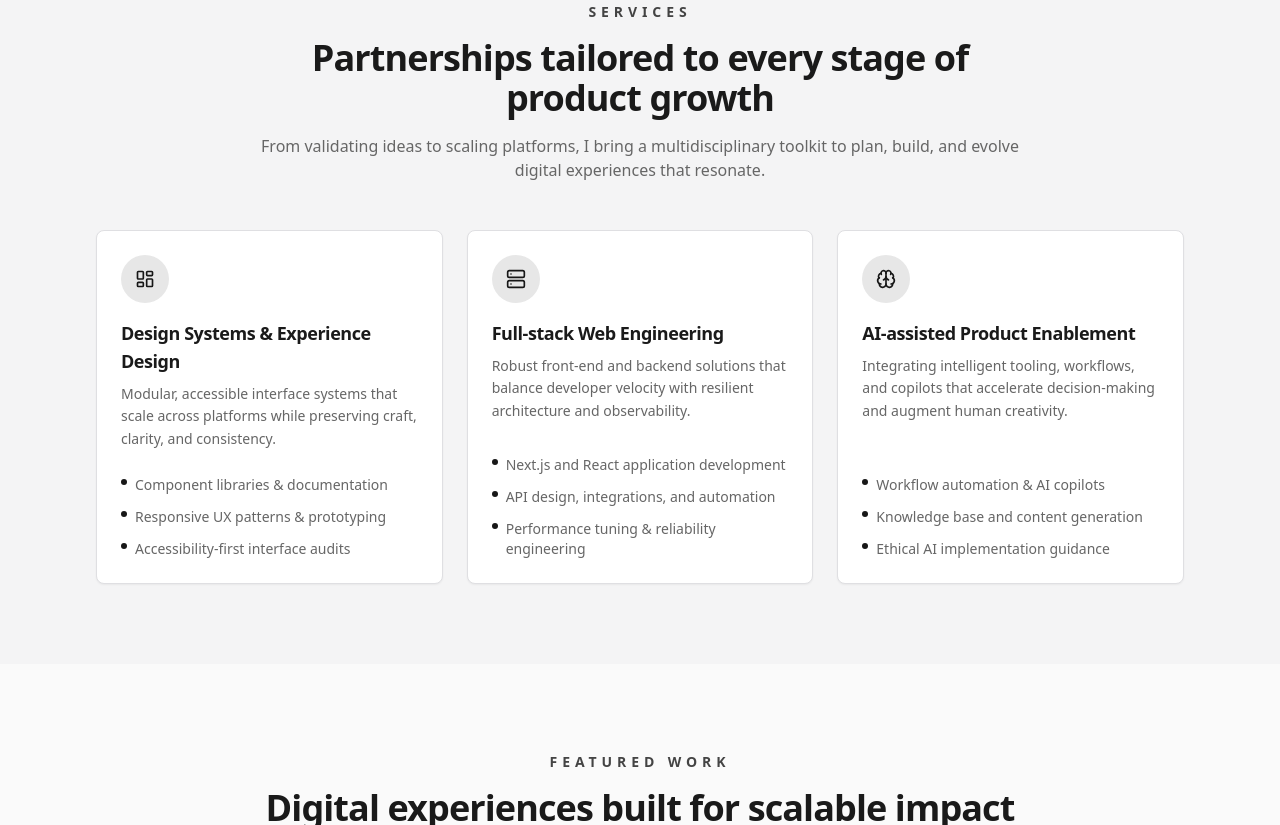
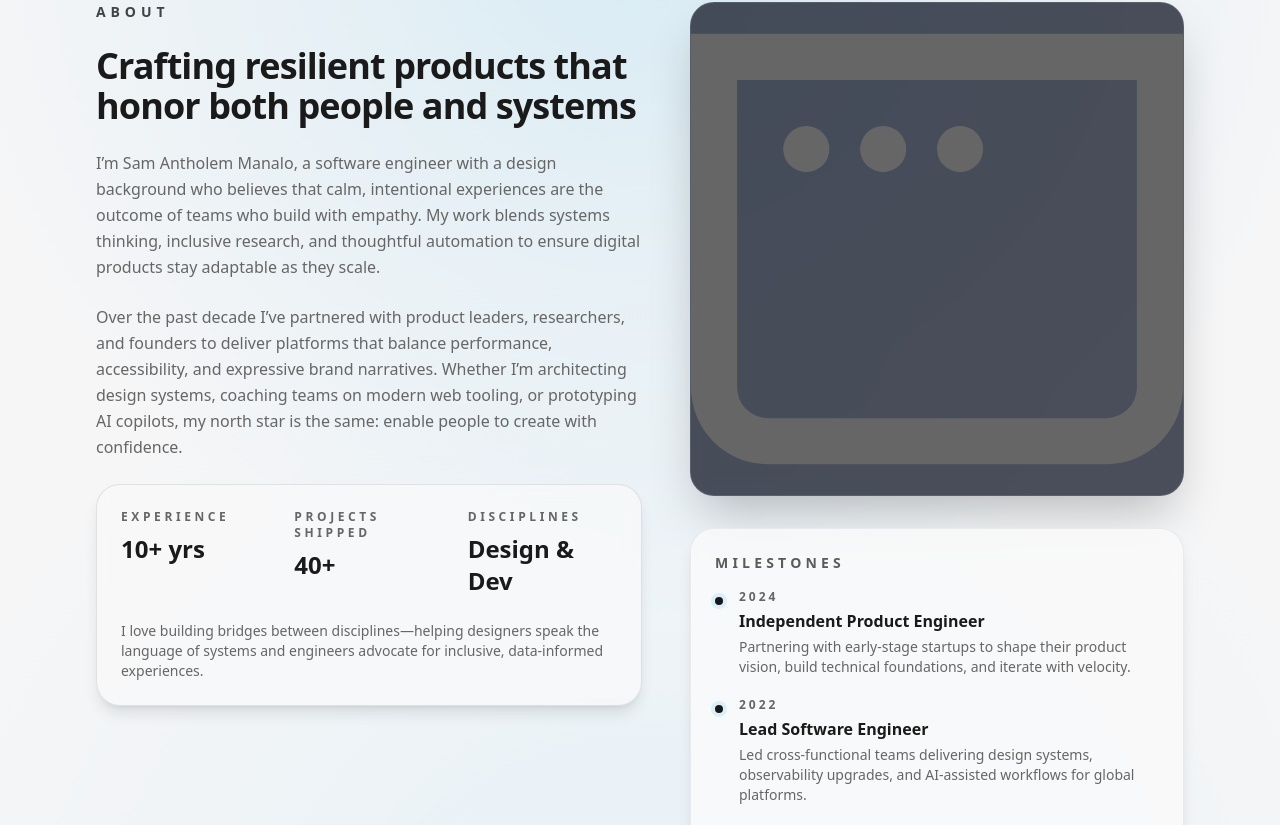
Before and after one commit to Antholem/web-portfolio, a Next.js app: page / in a window 1280 px wide. Shown: the part 815-1640 px from the top of the page. Built offline with nearby package versions, Linux system fonts and the light colour scheme; no server answers.

Commit message:
Add dedicated about section

```diff
--- a/src/app/page.tsx
+++ b/src/app/page.tsx
@@ -1,3 +1,4 @@
+import AboutSection from "@/components/about-section";
 import ContactSection from "@/components/contact-section";
 import HeroSection from "@/components/hero-section";
 import ProjectsSection from "@/components/projects-section";
@@ -8,6 +9,7 @@ export default function Home() {
   return (
     <main className="space-y-2">
       <HeroSection />
+      <AboutSection />
       <ServicesSection />
       <ProjectsSection />
       <SkillsSection />
--- /dev/null
+++ b/src/components/about-section.tsx
@@ -0,0 +1,104 @@
+import Image from "next/image";
+
+const milestones = [
+  {
+    year: "2024",
+    title: "Independent Product Engineer",
+    description:
+      "Partnering with early-stage startups to shape their product vision, build technical foundations, and iterate with velocity.",
+  },
+  {
+    year: "2022",
+    title: "Lead Software Engineer",
+    description:
+      "Led cross-functional teams delivering design systems, observability upgrades, and AI-assisted workflows for global platforms.",
+  },
+  {
+    year: "2019",
+    title: "Human-centered Technologist",
+    description:
+      "Blended UX research with full-stack development to craft inclusive experiences for finance, education, and civic tech.",
+  },
+] as const;
+
+export default function AboutSection() {
+  return (
+    <section id="about" className="relative overflow-hidden bg-muted/30 py-16 lg:py-20">
+      <div
+        className="absolute inset-0 -z-10 bg-[radial-gradient(circle_at_top,_rgba(14,165,233,0.18),_transparent_55%),_radial-gradient(circle_at_bottom,_rgba(56,189,248,0.12),_transparent_60%)]"
+        aria-hidden
+      />
+      <div className="mx-auto grid max-w-6xl gap-12 px-4 sm:px-6 lg:grid-cols-[1.05fr_0.95fr] lg:px-8">
+        <div className="space-y-6">
+          <p className="text-sm font-semibold uppercase tracking-[0.35em] text-primary/80">About</p>
+          <h2 className="text-3xl font-bold tracking-tight text-foreground sm:text-4xl">
+            Crafting resilient products that honor both people and systems
+          </h2>
+          <p className="text-base leading-relaxed text-muted-foreground">
+            I’m Sam Antholem Manalo, a software engineer with a design background who believes that calm, intentional experiences
+            are the outcome of teams who build with empathy. My work blends systems thinking, inclusive research, and thoughtful
+            automation to ensure digital products stay adaptable as they scale.
+          </p>
+          <p className="text-base leading-relaxed text-muted-foreground">
+            Over the past decade I’ve partnered with product leaders, researchers, and founders to deliver platforms that balance
+            performance, accessibility, and expressive brand narratives. Whether I’m architecting design systems, coaching teams on
+            modern web tooling, or prototyping AI copilots, my north star is the same: enable people to create with confidence.
+          </p>
+
+          <div className="grid gap-6 rounded-3xl border border-primary/10 bg-background/70 p-6 shadow-lg backdrop-blur">
+            <dl className="grid grid-cols-1 gap-6 sm:grid-cols-3">
+              <div>
+                <dt className="text-xs font-semibold uppercase tracking-[0.3em] text-muted-foreground">Experience</dt>
+                <dd className="mt-2 text-2xl font-bold text-foreground">10+ yrs</dd>
+              </div>
+              <div>
+                <dt className="text-xs font-semibold uppercase tracking-[0.3em] text-muted-foreground">Projects shipped</dt>
+                <dd className="mt-2 text-2xl font-bold text-foreground">40+</dd>
+              </div>
+              <div>
+                <dt className="text-xs font-semibold uppercase tracking-[0.3em] text-muted-foreground">Disciplines</dt>
+                <dd className="mt-2 text-2xl font-bold text-foreground">Design & Dev</dd>
+              </div>
+            </dl>
+            <p className="text-sm text-muted-foreground">
+              I love building bridges between disciplines—helping designers speak the language of systems and engineers advocate for
+              inclusive, data-informed experiences.
+            </p>
+          </div>
+        </div>
+
+        <div className="space-y-8">
+          <div className="relative overflow-hidden rounded-3xl border border-white/10 bg-slate-950/70 shadow-2xl backdrop-blur">
+            <Image
+              src="/window.svg"
+              alt="Stylized interface window with gradients and geometric accents"
+              width={640}
+              height={760}
+              className="h-auto w-full object-cover"
+              priority={false}
+            />
+          </div>
+
+          <div className="rounded-3xl border border-border/60 bg-background/80 p-6 shadow-lg backdrop-blur">
+            <h3 className="text-sm font-semibold uppercase tracking-[0.3em] text-primary/70">Milestones</h3>
+            <ul className="mt-4 space-y-5">
+              {milestones.map((milestone) => (
+                <li key={milestone.year} className="relative pl-6">
+                  <span
+                    className="absolute left-0 top-2 inline-flex size-2 rounded-full bg-primary shadow-[0_0_0_4px_rgba(56,189,248,0.15)]"
+                    aria-hidden
+                  />
+                  <div className="flex flex-col gap-1">
+                    <p className="text-xs font-semibold uppercase tracking-[0.25em] text-muted-foreground">{milestone.year}</p>
+                    <p className="text-base font-semibold text-foreground">{milestone.title}</p>
+                    <p className="text-sm text-muted-foreground">{milestone.description}</p>
+                  </div>
+                </li>
+              ))}
+            </ul>
+          </div>
+        </div>
+      </div>
+    </section>
+  );
+}
```
